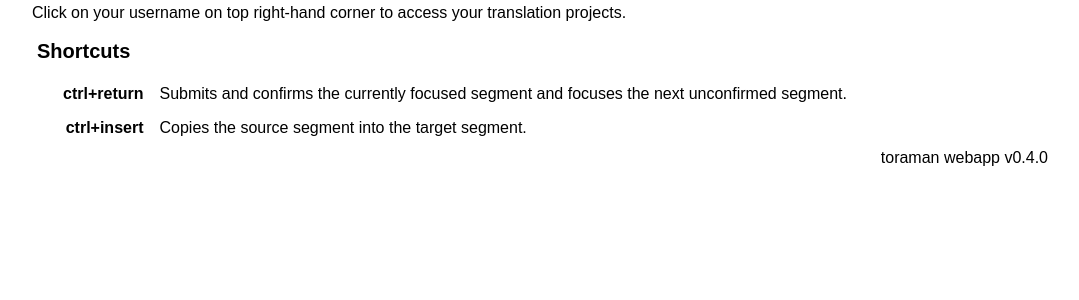
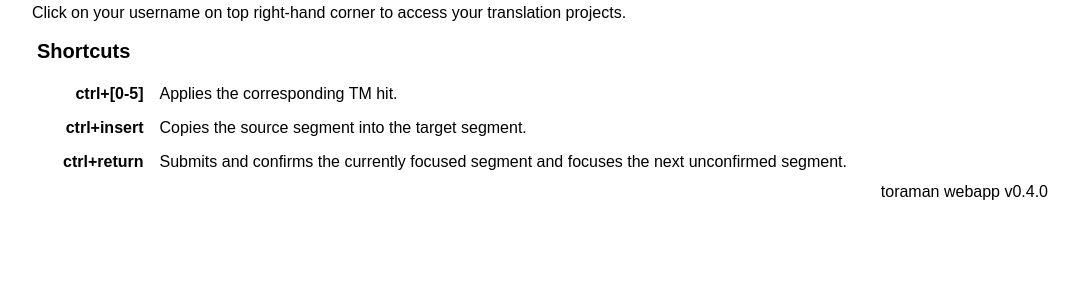
Before and after one commit to toramanPRO/toraman_webapp, a Django app: page / in a window 1280 px wide. Shown: the part 43-343 px from the top of the page, without its empty margins (100-1179 px from the left). Run offline with Django 3.2, Linux system fonts and the light colour scheme.

Commit message:
added description for the new ctrl + [0-5] shortkey

```diff
--- a/www/templates/homepage.html
+++ b/www/templates/homepage.html
@@ -16,10 +16,10 @@
             </tr>
             <tr>
                 <th>
-                    <p>ctrl+return</p>
+                    <p>ctrl+[0-5]</p>
                 </th>
                 <td>
-                    <p>Submits and confirms the currently focused segment and focuses the next unconfirmed segment.</p>
+                    <p>Applies the corresponding TM hit.</p>
                 </td>
             </tr>
             <tr>
@@ -30,6 +30,14 @@
                     <p>Copies the source segment into the target segment.</p>
                 </td>
             </tr>
+            <tr>
+                <th>
+                    <p>ctrl+return</p>
+                </th>
+                <td>
+                    <p>Submits and confirms the currently focused segment and focuses the next unconfirmed segment.</p>
+                </td>
+            </tr>
         </table>
         <p id="version-number">toraman webapp v{{ version_number }}</p>
     </main>
```
